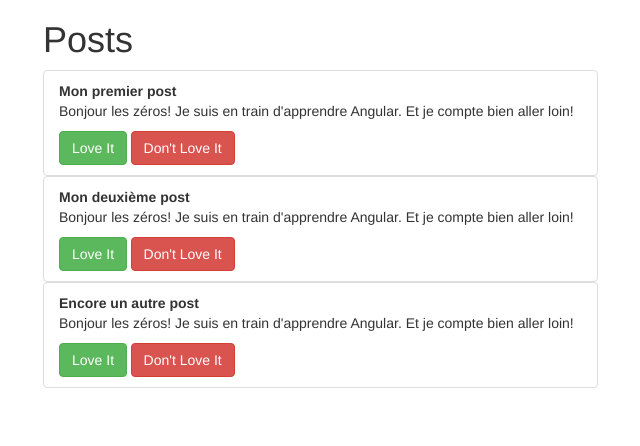
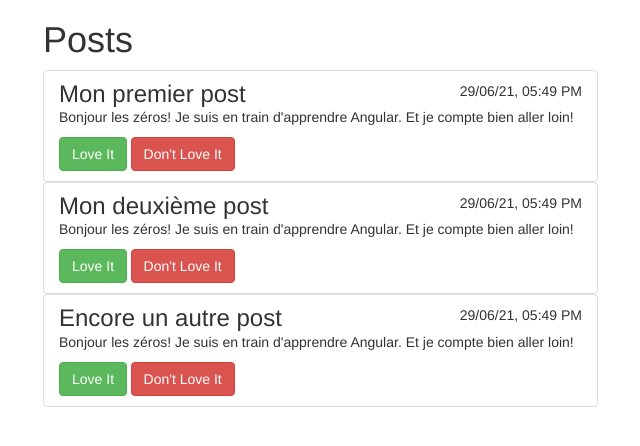
Before and after one commit to sconde2020/mon-blog, an Angular app: page / in a window 1280 px wide. Shown: the top 446 px of the page, without its empty margins (27-667 px from the left). Built offline with nearby package versions, Linux system fonts and the light colour scheme.

Commit message:
using heading instead of strong

```diff
--- a/src/app/post-list-item/post-list-item.component.html
+++ b/src/app/post-list-item/post-list-item.component.html
@@ -1,8 +1,8 @@
 <li [ngClass]="{'list-group-item': true,
                 'list-group-item-success': loveIts > 0,
                 'list-group-item-danger': loveIts < 0 }">
-    <strong>{{ titre }}</strong>
-    <span class="pull-right">{{ created_at | date: 'dd/MM/yy, hh:mm a' }}</span>
+    <h3 style="display: inline;">{{ titre }}</h3>
+    <span class="pull-right">{{ createdAt | date: 'dd/MM/yy, hh:mm a' }}</span>
     <p>{{ contenu }}</p>
     <button class="btn btn-success margin-right-xs" (click)="loveIt()">Love It</button>
     <button class="btn btn-danger" (click)="dontLoveIt()">Don't Love It</button>
--- a/src/app/post-list-item/post-list-item.component.ts
+++ b/src/app/post-list-item/post-list-item.component.ts
@@ -10,7 +10,7 @@ export class PostListItemComponent implements OnInit {
   @Input() titre = '';
   @Input() contenu = '';
   @Input() loveIts = 0;
-  @Input() created_at = new Date();
+  @Input() createdAt = new Date();
 
   constructor() { }
 
--- a/src/app/post-list/post-list.component.html
+++ b/src/app/post-list/post-list.component.html
@@ -3,5 +3,5 @@
                 [titre]="post.titre"
                 [contenu]="post.contenu"
                 [loveIts]="post.loveIts"
-                [created_at]="post.created_at"></app-post-list-item>
+                [createdAt]="post.createdAt"></app-post-list-item>
 </ul>
```
